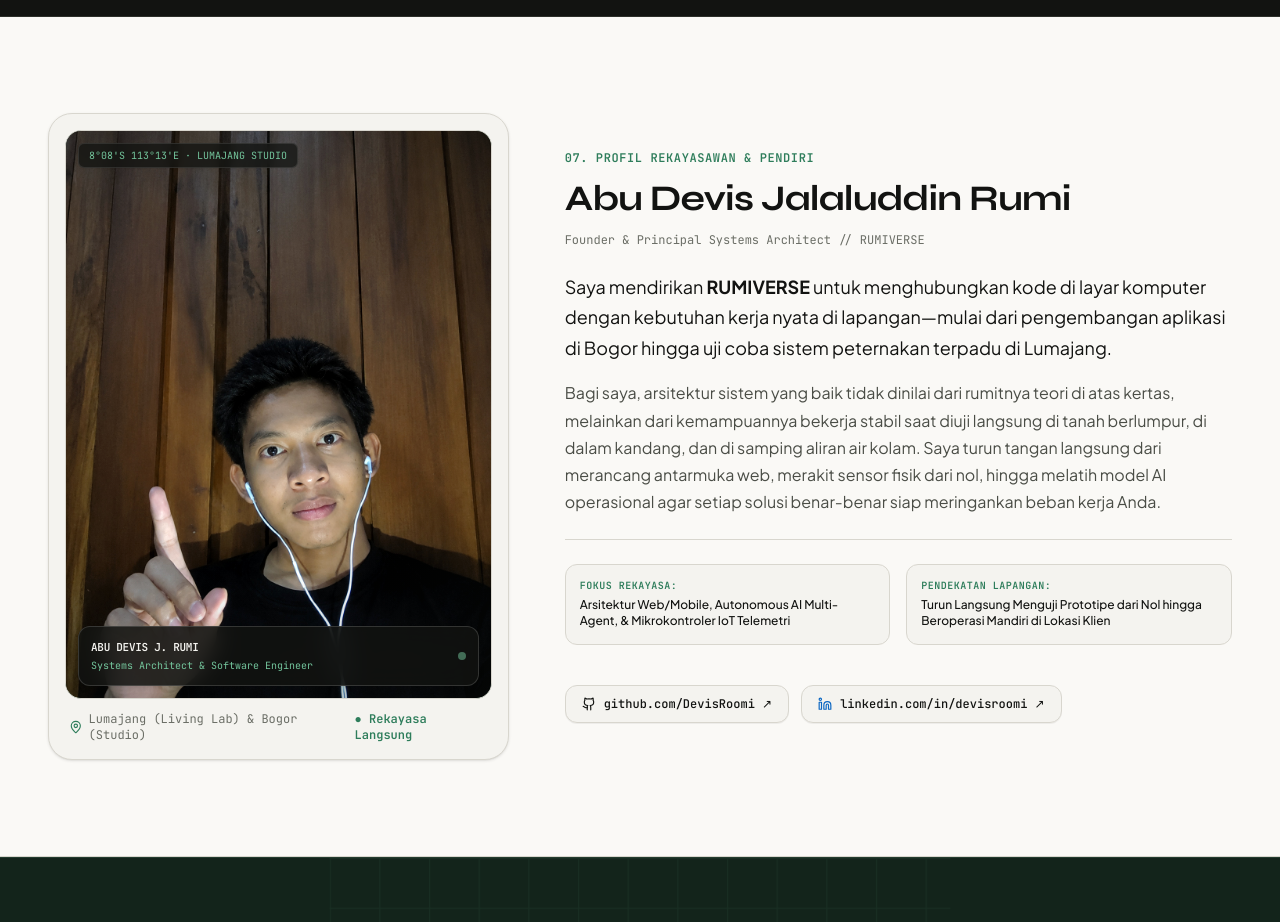
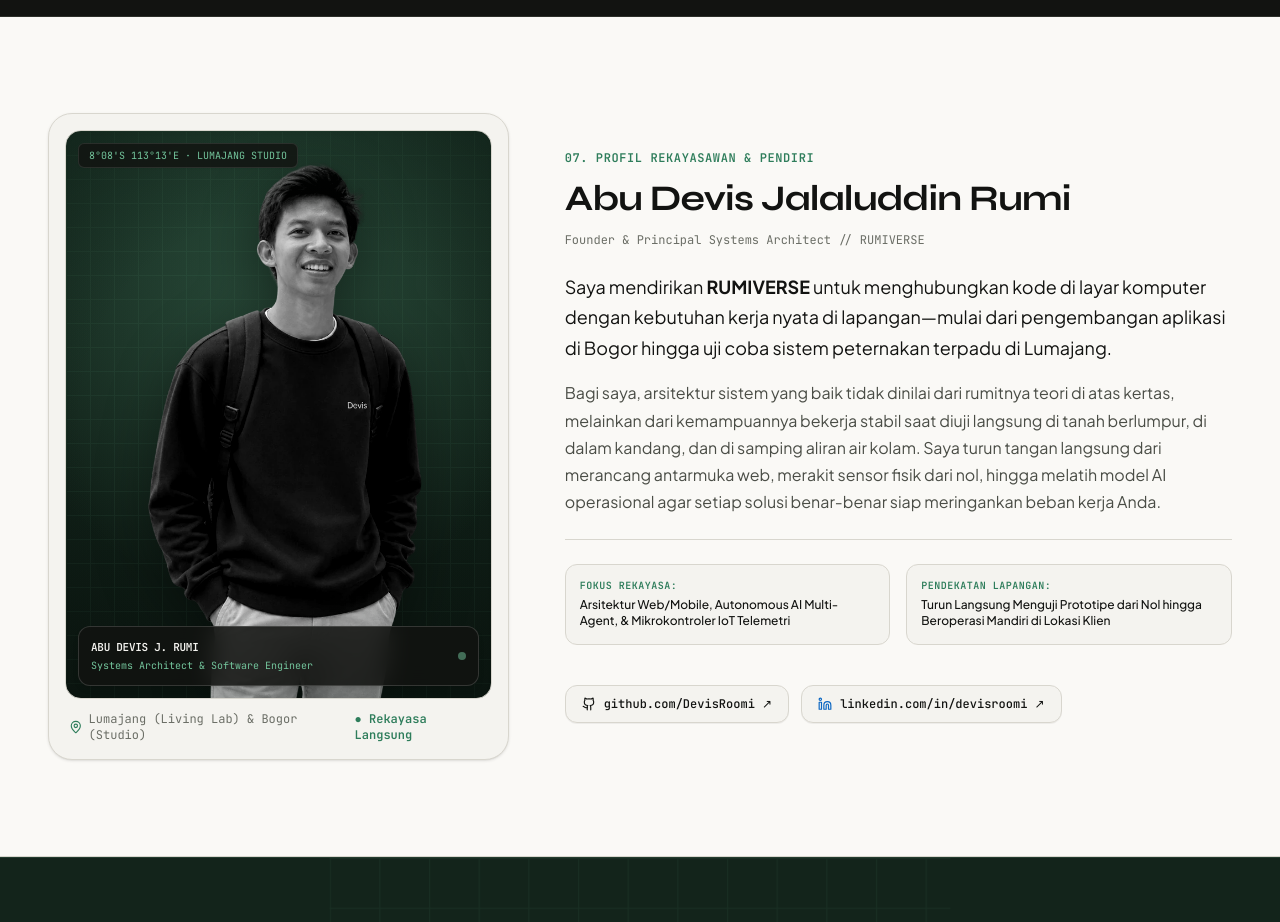
Before and after one commit to DevisRoomi/rumiverse, a React (Vite) app: page / in a window 1280 px wide. Shown: the part 9340-10262 px from the top of the page. Built offline with nearby package versions, Linux system fonts and the light colour scheme.

Commit message:
feat: updated founder portrait with high-contrast editorial monochrome, studio spotlight backdrop, and warm color hover transition

```diff
--- a/src/components/ExecutiveProfileSection.tsx
+++ b/src/components/ExecutiveProfileSection.tsx
@@ -1,8 +1,7 @@
 import { Github, Linkedin, MapPin } from 'lucide-react';
-import { STUDIO_CONTACT } from '../utils/ecosystemData';
 import { MaskedHeading } from './MaskedHeading';
 import { useReveal } from '../hooks/useReveal';
-import founderPhoto from '../assets/images/founder.jpg';
+import founderPhoto from '../assets/images/founder.webp';
 
 export function ExecutiveProfileSection() {
   const { ref, visible } = useReveal<HTMLElement>(0.15);
@@ -18,23 +17,42 @@ export function ExecutiveProfileSection() {
             }`}
           >
             <div className="p-3 sm:p-4 rounded-3xl bg-[#F4F3EF] border border-[#D8D6CE] shadow-sm">
-              <div className="relative aspect-[3/4] w-full rounded-2xl overflow-hidden border border-[#D8D6CE] bg-[#1B3B2B] group">
+              <div className="relative aspect-[3/4] w-full rounded-2xl overflow-hidden border border-[#D8D6CE] bg-gradient-to-b from-[#1A3326] via-[#12231A] to-[#0A140F] group shadow-inner">
+                {/* Subtle Studio Spotlight in Background */}
+                <div className="absolute inset-0 bg-[radial-gradient(circle_at_50%_35%,rgba(116,198,157,0.22)_0%,transparent_65%)] pointer-events-none" />
+
+                {/* Subtle Architectural Grid Texture */}
+                <div
+                  className="absolute inset-0 opacity-[0.06] pointer-events-none"
+                  style={{
+                    backgroundImage:
+                      'linear-gradient(#74C69D 1px, transparent 1px), linear-gradient(90deg, #74C69D 1px, transparent 1px)',
+                    backgroundSize: '24px 24px',
+                  }}
+                />
+
+                {/* Founder Cutout Portrait (Black & White Editorial with Interactive Warm Color Hover) */}
                 <img
                   src={founderPhoto}
                   alt="Potret Abu Devis Jalaluddin Rumi — Rekayasawan & Pendiri RUMIVERSE"
-                  className="w-full h-full object-cover object-[center_18%] contrast-[1.04] transition-transform duration-700 ease-out group-hover:scale-[1.02]"
+                  className="w-full h-full object-cover object-bottom filter grayscale contrast-[1.12] brightness-[0.98] group-hover:grayscale-0 group-hover:contrast-[1.04] transition-all duration-700 ease-out group-hover:scale-[1.03] drop-shadow-[0_16px_28px_rgba(0,0,0,0.45)] relative z-10"
                 />
 
-                {/* Subtle Technical Vignette & Overlays */}
-                <div className="absolute inset-0 bg-radial-[circle_at_center,transparent_45%,rgba(14,18,16,0.35)_100%] pointer-events-none" />
+                {/* Subtle Edge Vignette */}
+                <div className="absolute inset-0 bg-radial-[circle_at_center,transparent_55%,rgba(10,20,15,0.4)_100%] pointer-events-none z-20" />
 
                 {/* Technical Coordinates Badge */}
-                <div className="absolute top-3 left-3 bg-[#121311]/75 backdrop-blur-xs px-2.5 py-1 rounded-md text-[10px] font-mono text-[#74C69D] border border-white/10 shadow-xs">
+                <div className="absolute top-3 left-3 z-30 bg-[#121311]/80 backdrop-blur-md px-2.5 py-1 rounded-md text-[10px] font-mono text-[#74C69D] border border-white/10 shadow-xs">
                   8°08&apos;S 113°13&apos;E · LUMAJANG STUDIO
                 </div>
 
+                {/* Mode Indicator Pill (Monochrome / Color Cue) */}
+                <div className="absolute top-3 right-3 z-30 opacity-0 group-hover:opacity-100 transition-opacity duration-300 bg-[#121311]/80 backdrop-blur-md px-2 py-0.5 rounded-full text-[9px] font-mono text-[#F4F3EF] border border-white/10 shadow-xs">
+                  Natural Tone
+                </div>
+
                 {/* Bottom Identity Card Overlay */}
-                <div className="absolute bottom-3 left-3 right-3 bg-[#121311]/85 backdrop-blur-md p-3 rounded-xl border border-white/15 flex items-center justify-between shadow-md">
+                <div className="absolute bottom-3 left-3 right-3 z-30 bg-[#121311]/85 backdrop-blur-md p-3 rounded-xl border border-white/15 flex items-center justify-between shadow-md">
                   <div className="space-y-0.5">
                     <span className="font-mono text-[11px] text-[#F4F3EF] block font-bold tracking-tight">
                       ABU DEVIS J. RUMI
```
Also changed, not shown: src/assets/images/founder.png (added), src/assets/images/founder.webp (added).
